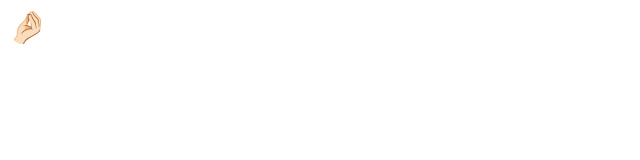
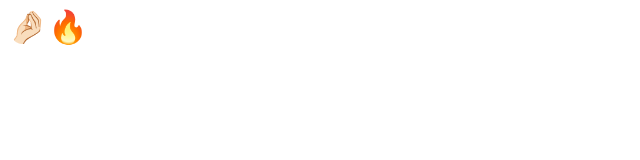
Before and after one commit to arpan-shrestha/arpan.github.io, a plain HTML site: page index.html in a window 1280 px wide. Shown: the full height of the page, 0-640 px from the left. Drawn offline with Linux system fonts and the light colour scheme.

Commit message:
Update index.html

```diff
--- a/index.html
+++ b/index.html
@@ -1,5 +1,5 @@
 <html>
   <body>
-    <h1>🤌🏻</h1>
+    <h1>🤌🏻🔥</h1>
     </body>
 </html>
```
